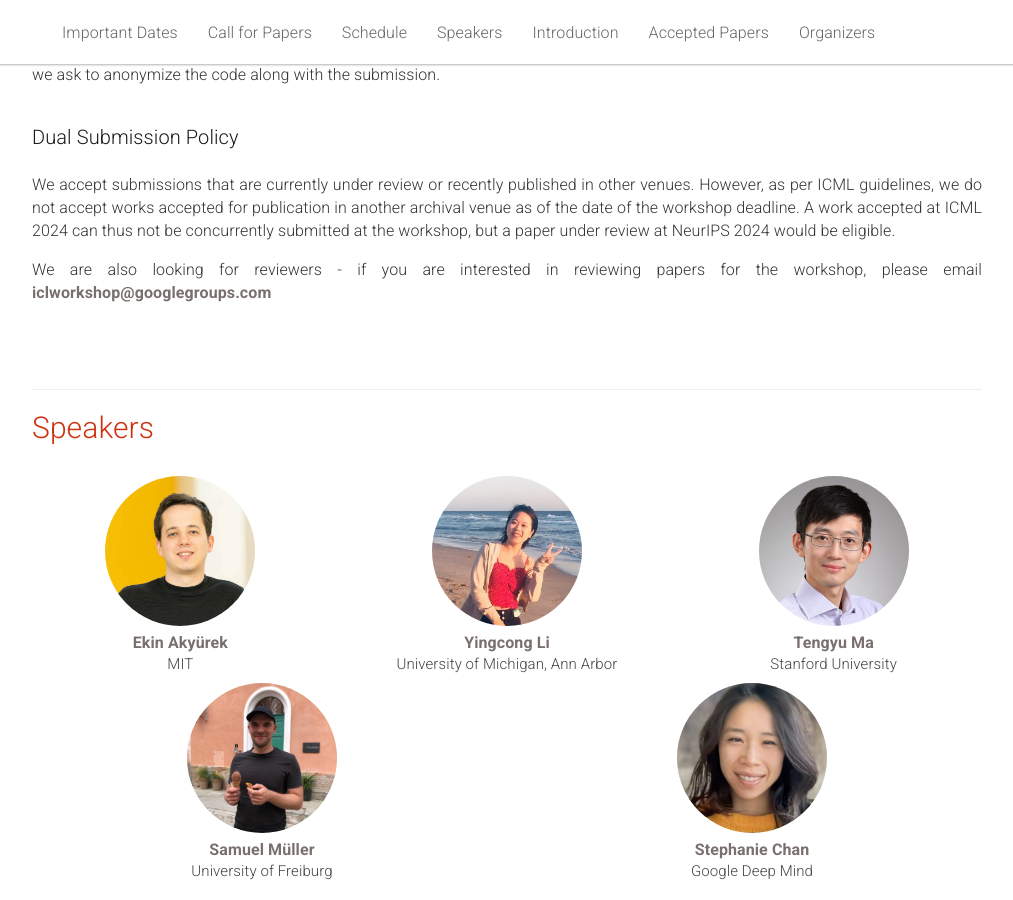
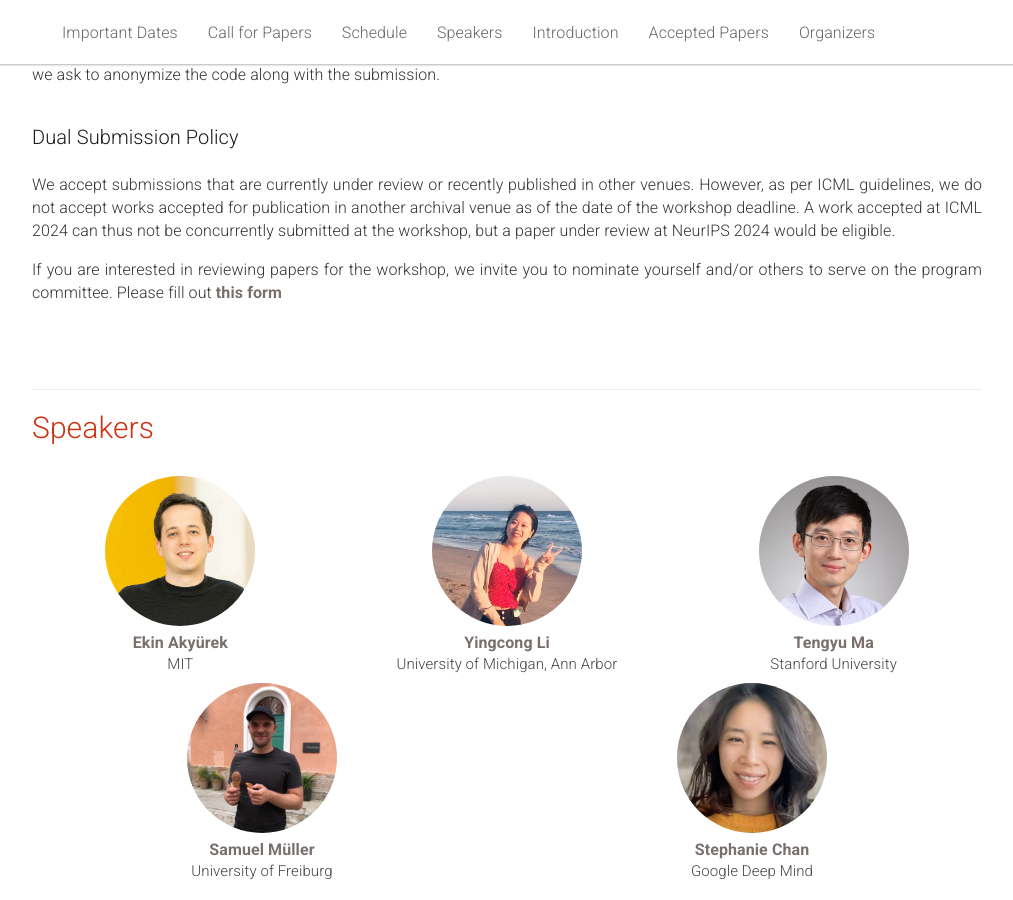
Before and after one commit to iclworkshop/iclworkshop.github.io, a Jekyll site: the page built from _pages/home.md, in a window 1280 px wide and 900 px high, scrolled down 3034 px. Shown: the whole window, without its empty margins (133-1146 px from the left). Built offline with Jekyll 4.4.1, drawn with Linux system fonts in a browser that asks for light colours.

Commit message:
Update home.md

```diff
--- a/_pages/home.md
+++ b/_pages/home.md
@@ -249,7 +249,7 @@ In-context learning (ICL) is an emerging capability of large-scale models, inclu
         <h3>Dual Submission Policy</h3>
         <br />
         <p>We accept submissions that are currently under review or recently published in other venues. However, as per ICML guidelines, we do not accept works accepted for publication in another archival venue as of the date of the workshop deadline. A work accepted at ICML 2024 can thus not be concurrently submitted at the workshop, but a paper under review at NeurIPS 2024 would be eligible.</p>
-        <p>We are also looking for reviewers - if you are interested in reviewing papers for the workshop, please email <a href="mailto:iclworkshop@googlegroups.com">iclworkshop@googlegroups.com</a></p>
+        <p>If you are interested in reviewing papers for the workshop, we invite you to nominate yourself and/or others to serve on the program committee. Please fill out <a href="https://forms.gle/j8jSDxMEVmTHKqfr5">this form</a></p>
   </div>
 </div>
 
```
